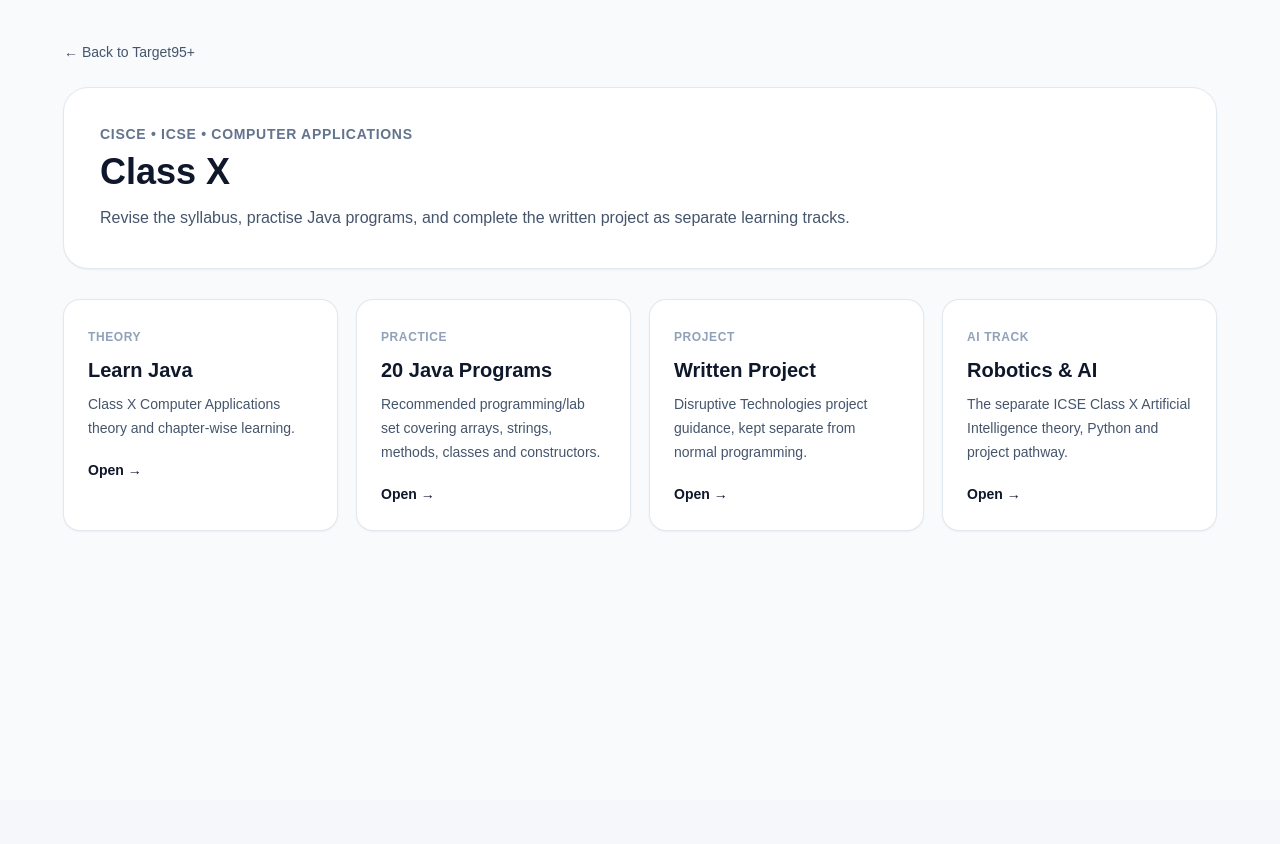
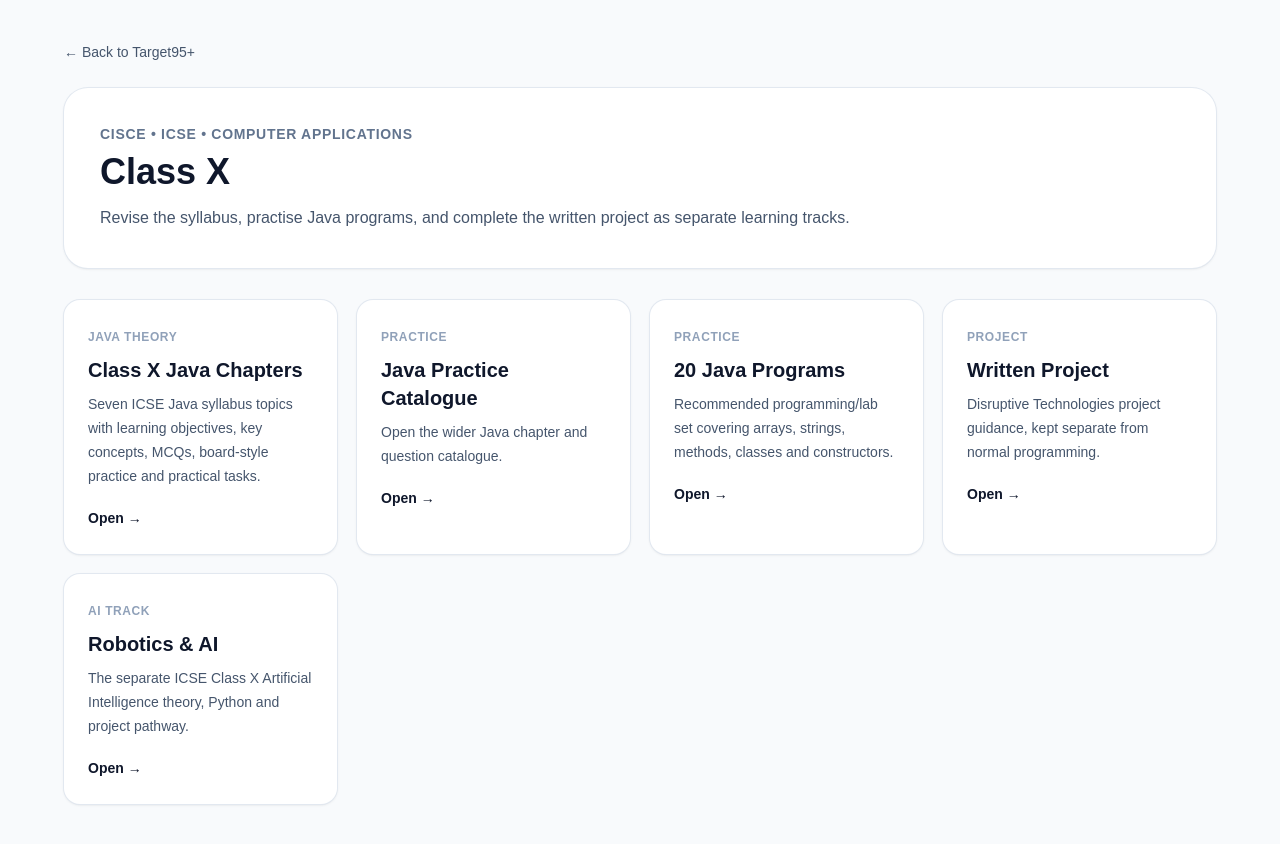
Before and after one commit to adilparsh-code/Target95, a Next.js app: page /icse/class-x in a window 1280 px wide. Before the commit the page ends 800 px from the top, so only its background shows below. Built offline with nearby package versions, Linux system fonts and the light colour scheme; no server answers.

Commit message:
Link dedicated ICSE Class X Java chapters

```diff
--- a/src/app/icse/class-x/page.jsx
+++ b/src/app/icse/class-x/page.jsx
@@ -3,7 +3,8 @@ import Link from 'next/link';
 export const metadata = { title: 'ICSE Class X Computer Applications | Target95' };
 
 const modules = [
-  { title:'Learn Java', text:'Class X Computer Applications theory and chapter-wise learning.', href:'/Java', badge:'Theory' },
+  { title:'Class X Java Chapters', text:'Seven ICSE Java syllabus topics with learning objectives, key concepts, MCQs, board-style practice and practical tasks.', href:'/icse/class-x/java', badge:'Java Theory' },
+  { title:'Java Practice Catalogue', text:'Open the wider Java chapter and question catalogue.', href:'/Java', badge:'Practice' },
   { title:'20 Java Programs', text:'Recommended programming/lab set covering arrays, strings, methods, classes and constructors.', href:'/icse/class-x/programs', badge:'Practice' },
   { title:'Written Project', text:'Disruptive Technologies project guidance, kept separate from normal programming.', href:'/icse/class-x/projects', badge:'Project' },
   { title:'Robotics & AI', text:'The separate ICSE Class X Artificial Intelligence theory, Python and project pathway.', href:'/icse/robotics-ai/class-x', badge:'AI Track' },
```
